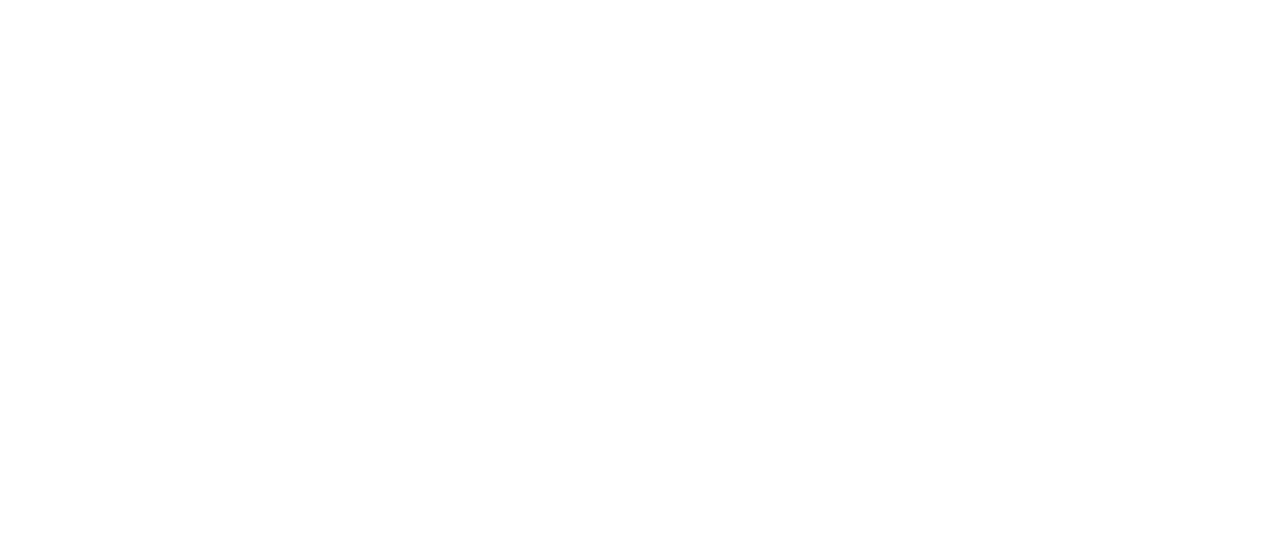
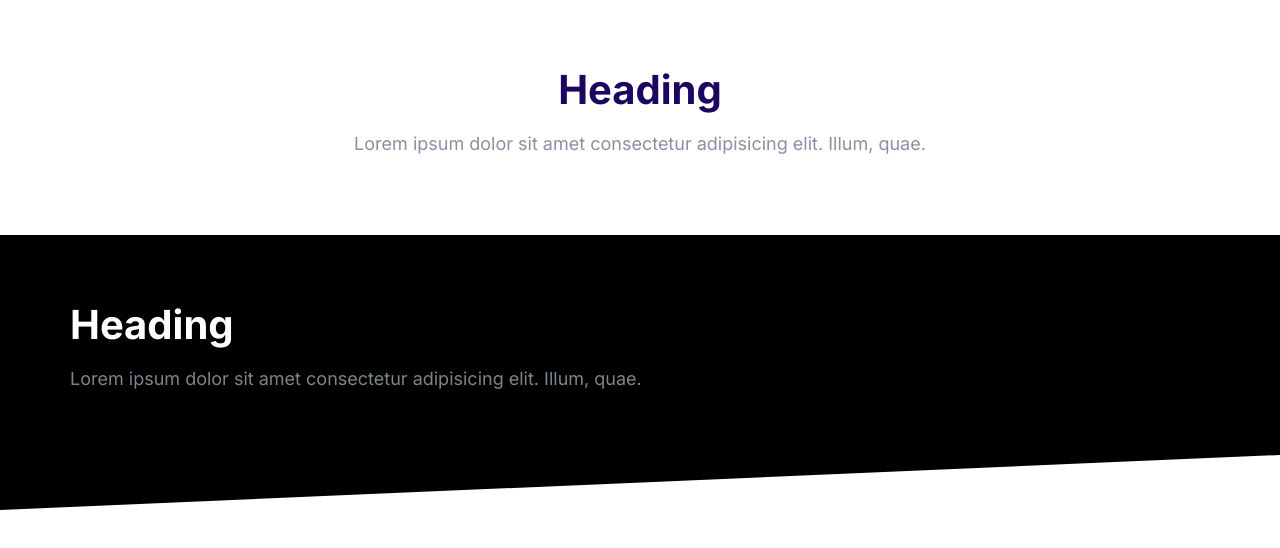
Before and after one commit to FranciscoL-M01/WebPractice, a plain HTML site: page index.html in a window 1280 px wide. Drawn offline with Linux system fonts and the light colour scheme.

Commit message:
Create the implementation for a block

```diff
--- a/CSS/styles.css
+++ b/CSS/styles.css
@@ -582,3 +582,42 @@
   max-height: 100vh;
   opacity: 1;
 }
+
+/* Blocks */
+
+.block {
+  --padding-vertical: 6rem;
+  padding: var(--padding-vertical) 2rem;
+}
+
+.block__header {
+  text-align: center;
+}
+
+.block__heading {
+  margin-top: 0;
+}
+
+.block--dark {
+  background: #000;
+  color: #7b858b;
+}
+
+.block--dark .block__heading {
+  color: #fff;
+}
+
+.block--skewed-right {
+  padding-bottom: calc(var(--padding-vertical) + 4rem);
+  clip-path: polygon(0% 0%, 100% 0%, 100% 100%, 0% 80%);
+}
+
+.block--skewed-left {
+  padding-bottom: calc(var(--padding-vertical) + 4rem);
+  clip-path: polygon(0% 0%, 100% 0%, 100% 80%, 0% 100%);
+}
+
+.container {
+  max-width: 1140px;
+  margin: 0 auto;
+}
--- a/index.html
+++ b/index.html
@@ -13,5 +13,23 @@
     />
     <title>Document</title>
   </head>
-  <body></body>
+  <body>
+    <section class="block container">
+      <header class="block__header">
+        <h2 class="block__heading">Heading</h2>
+        <p>
+          Lorem ipsum dolor sit amet consectetur adipisicing elit. Illum, quae.
+        </p>
+      </header>
+    </section>
+    <section class="block block--dark block--skewed-left">
+      <div class="container">
+        <h2 class="block__heading">Heading</h2>
+        <p>
+          Lorem ipsum dolor sit amet consectetur adipisicing elit. Illum, quae.
+        </p>
+      </div>
+    </section>
+    <script src="js/main.js"></script>
+  </body>
 </html>
```
Also changed, not shown: components/block.html (added, +12 -0 lines).
